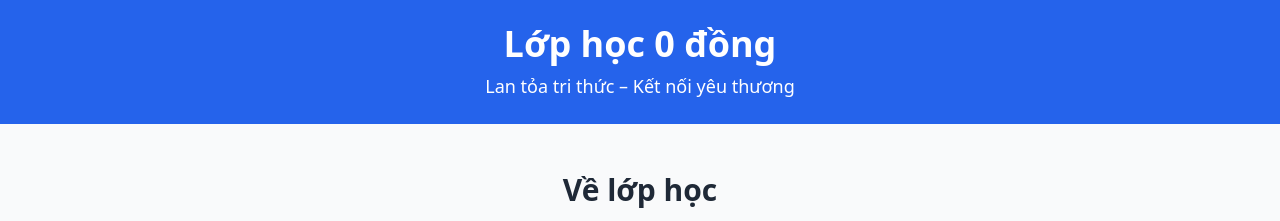
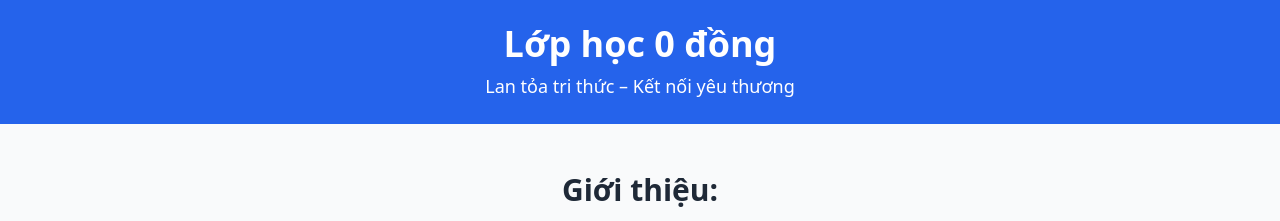
Before and after one commit to lop0dongthacgian/weblop0dong, a plain HTML site: page index.html in a window 1280 px wide. Shown: the top 221 px of the page. Drawn offline with nearby package versions, Linux system fonts and the light colour scheme.

Commit message:
Update index.html

```diff
--- a/index.html
+++ b/index.html
@@ -72,7 +72,7 @@
   </header>
 
   <section class="py-12 px-4 max-w-5xl mx-auto">
-    <h2 class="text-3xl font-bold mb-4 text-center">Về lớp học</h2>
+    <h2 class="text-3xl font-bold mb-4 text-center">Giới thiệu:</h2>
     <p class="mb-4 text-justify">Lớp học 0 đồng tại Đà Nẵng đã hoạt động hơn 3 năm, dạy miễn phí cho trẻ em có hoàn cảnh khó khăn. Được duy trì bởi các tình nguyện viên và được nhiều đài báo đưa tin.</p>
     <ul class="list-disc list-inside mb-6">
       <li><a href="https://youtube.com/@lophoc0dong" class="text-blue-600 underline" target="_blank">Kênh YouTube chính thức</a></li>
```
